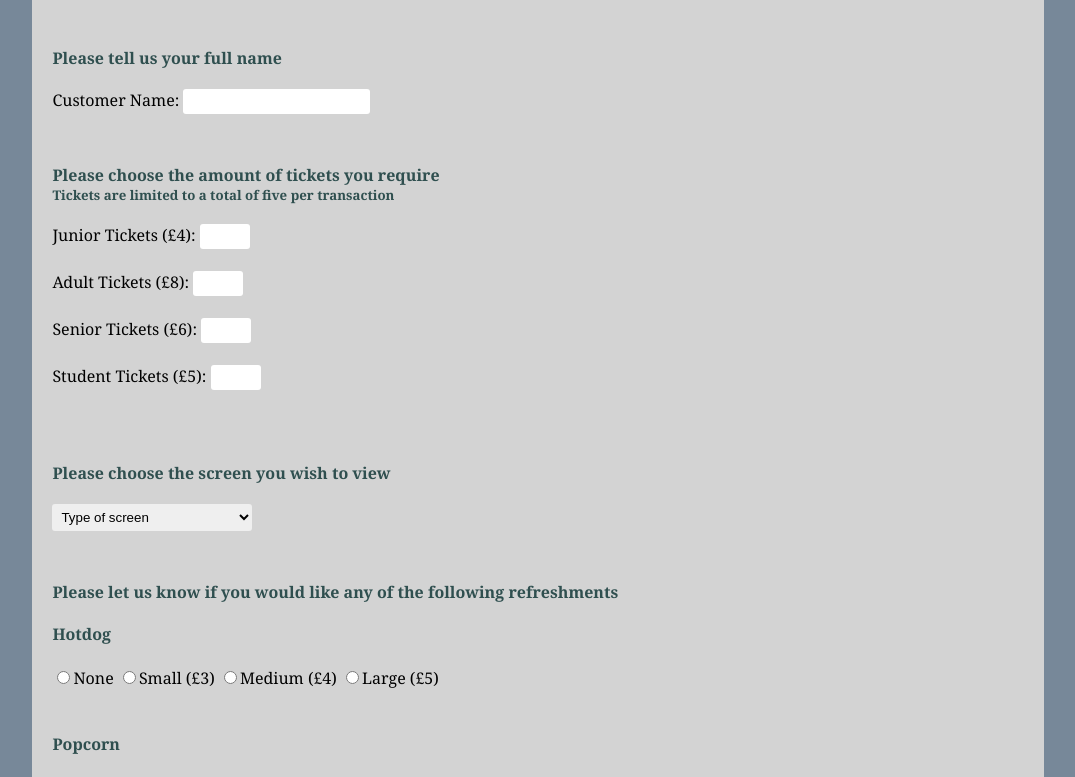
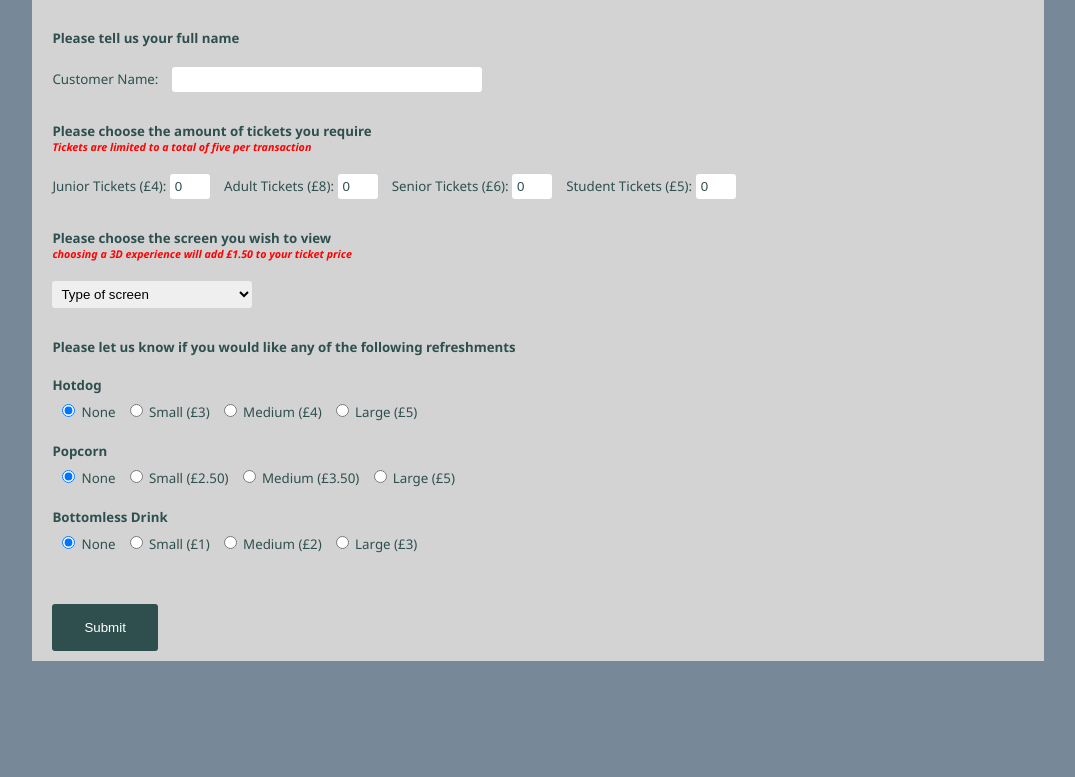
Before and after one commit to SilviaPetruta/cinema-booking, a website: page index.html in a window 1280 px wide. Shown: the part 95-872 px from the top of the page, without its empty margins (102-1177 px from the left). After the commit the page ends 800 px from the top, so only its background shows below. Drawn offline with Linux system fonts and the light colour scheme.

Commit message:
Enhancement to HTML & CSS
Tidied up HTML Index file and CSS Styles

```diff
--- a/css/style.css
+++ b/css/style.css
@@ -1,6 +1,6 @@
 
 body {
-    font-family: Cambria, Cochin, Georgia, Times, 'Times New Roman', serif;
+    font-family: 'Segoe UI', Tahoma, Geneva, Verdana, sans-serif;
     background-color: lightslategray;
 }
 
@@ -19,24 +19,28 @@ body {
 
 h1 {
     font-family: fantasy;
-    font-size: 26pt;
+    font-size: 22pt;
     margin: auto;
     color: darkslateblue;
     text-transform: uppercase;
 }
 
-h3, h4, h5 {
-    font-family: Georgia, 'Times New Roman', Times, serif;
-    margin: auto;
+h3, h4, h5, h6 {
+    margin: 0;
+    padding: 0;
     color: darkslategrey;
 }
 
-.customerName, .ageBox, .ageBox2, .screenChoiceBox, .refreshments, .submitBox {
-    padding: 20px;
+em {
+    color: red;
+}
+
+.customerName, .ageBox, .screenChoiceBox, .refreshments, .submitBox {
+    padding: 20px 0px 10px 20px;
 }
 
 .formInstructions {
-    padding-top: 30px;
+    padding-top: 20px;
     padding-left: 20px;;
 }
 
@@ -53,14 +57,38 @@ select {
     border-radius: 3px;
 }
 
+label {
+    font-size: 10pt;
+    color: darkslategrey;
+}
+
+input[type=text] {
+    width: 300px;
+    margin-left: 10px;
+    color: darkslategrey;
+    border: none;
+}
+
+input[type=number] {
+    width: 30px;
+    margin-right: 10px;
+    color: darkslategrey;
+    border: none;
+}
+
+input[type=radio] {
+    margin: 10px 2px 25px 10px;
+    padding: 0px;;
+}
+
 input[type=submit] {
     background-color: darkslategray;
     border: none;
     color: white;
     padding: 16px 32px;
     text-decoration: none;
-  }
+}
 
-  input[type=submit]:hover {
+input[type=submit]:hover {
     background-color: dimgray;
-  }
+}
--- a/index.html
+++ b/index.html
@@ -10,39 +10,36 @@
 <div class="mainPage">
     <div class="heading">
         <h1>Cinema Bookings</h1>
-        <h3>Please Fill Out The Following Form</h3>
+        <h4>Please Fill Out The Following Form</h4>
     </div>
 
     <form action="src/index.js" class="customerForm">
         <div class="formInstructions">
-            <h4>Please tell us your full name</h4>
+            <h5>Please tell us your full name</h5>
         </div>
         <div class="customerName">
             <label for="customerName">Customer Name: </label>
             <input type="text" id="customerName" name="customerName">
         </div>
         <div class="formInstructions">
-            <h4>Please choose the amount of tickets you require</h4>
-            <h5>Tickets are limited to a total of five per transaction</h5>
+            <h5>Please choose the amount of tickets you require</h5>
+            <h6><em>Tickets are limited to a total of five per transaction</em></h6>
         </div>
     <div class="ageBox">
         <label for="Junior">Junior Tickets (£4): </label>
-        <input type="number" class="juniorTickets" name="ticketQuantity" value="junior" min="0" max="5" value="0">
-        <br><br>
+        <input type="number" class="juniorTickets" name="ticketQuantity" value="0" min="0" max="5" value="0">
         <label for="Adult">Adult Tickets (£8): </label>
-        <input type="number" class="juniorTickets" name="ticketQuantity" value="adult" min="0" max="5" value="0">
-        <br><br>
+        <input type="number" class="juniorTickets" name="ticketQuantity" value="0" min="0" max="5" value="0">
         <label for="Senior">Senior Tickets (£6): </label>
-        <input type="number" class="juniorTickets" name="ticketQuantity" value="senior" min="0" max="5" value="0">
-        <br><br>
+        <input type="number" class="juniorTickets" name="ticketQuantity" value="0" min="0" max="5" value="0">
         <label for="Student">Student Tickets (£5): </label>
-        <input type="number" class="juniorTickets" name="ticketQuantity" value="student" min="0" max="5" value="0">
-        <br><br>
+        <input type="number" class="juniorTickets" name="ticketQuantity" value="0" min="0" max="5" value="0">
 
     </div>
 
     <div class="formInstructions">
-        <h4>Please choose the screen you wish to view</h4>
+        <h5>Please choose the screen you wish to view</h5>
+        <h6><em>choosing a 3D experience will add £1.50 to your ticket price</em></h6>
     </div>
 
     <div class="screenChoiceBox">
@@ -60,31 +57,30 @@
     </div>
 
     <div class="formInstructions">
-        <h4>Please let us know if you would like any of the following refreshments</h4>
+        <h5>Please let us know if you would like any of the following refreshments</h5>
     </div>
 
     <div class="refreshments">
 
-        <h4>Hotdog</h4>
+        <h5>Hotdog</h5>
+        <input type="radio" class="hotdog" name="hotdog" checked> <label for="none">None</label>
+        <input type="radio" class="hotdog" name="hotdog"> <label for="small">Small (£3)</label>
+        <input type="radio" class="hotdog" name="hotdog"> <label for="medium">Medium (£4)</label>
+        <input type="radio" class="hotdog" name="hotdog"> <label for="large">Large (£5)</label>
         <br>
-        <input type="radio" class="hotdog" name="hotdog" value="none" label for="none">None</label>
-        <input type="radio" class="hotdog" name="hotdog" value="small" label for="small">Small (£3)</label>
-        <input type="radio" class="hotdog" name="hotdog" value="medium" label for="medium">Medium (£4)</label>
-        <input type="radio" class="hotdog" name="hotdog" value="medium" label for="medium">Large (£5)</label>
-        <br><br><br>
-        <h4>Popcorn</h4>
+
+        <h5>Popcorn</h5>
+        <input type="radio" class="popcorn" name="popcorn" checked> <label for="none">None</label>
+        <input type="radio" class="popcorn" name="popcorn"> <label for="small">Small (£2.50)</label>
+        <input type="radio" class="popcorn" name="popcorn"> <label for="medium">Medium (£3.50)</label>
+        <input type="radio" class="popcorn" name="popcorn"> <label for="large">Large (£5)</label>
         <br>
-        <input type="radio" class="popcorn" name="popcorn" value="none" label for="none">None</label>
-        <input type="radio" class="popcorn" name="popcorn" value="small" label for="small">Small (£2.50)</label>
-        <input type="radio" class="popcorn" name="popcorn" value="medium" label for="medium">Medium (£3.50)</label>
-        <input type="radio" class="popcorn" name="popcorn" value="medium" label for="medium">Large (£5)</label>
-        <br><br><br>
-        <h4>Bottomless Drink</h4>
-        <br>
-        <input type="radio" class="drink" name="drink" value="none" label for="none">None</label>
-        <input type="radio" class="drink" name="drink" value="small" label for="small">Small (£1)</label>
-        <input type="radio" class="drink" name="drink" value="medium" label for="medium">Medium (£2)</label>
-        <input type="radio" class="drink" name="drink" value="medium" label for="medium">Large (£3)</label>
+
+        <h5>Bottomless Drink</h5>
+        <input type="radio" class="drink" name="drink" checked> <label for="none">None</label>
+        <input type="radio" class="drink" name="drink"> <label for="small">Small (£1)</label>
+        <input type="radio" class="drink" name="drink"> <label for="medium">Medium (£2)</label>
+        <input type="radio" class="drink" name="drink"> <label for="large">Large (£3)</label>
 
     </div>
 
```
